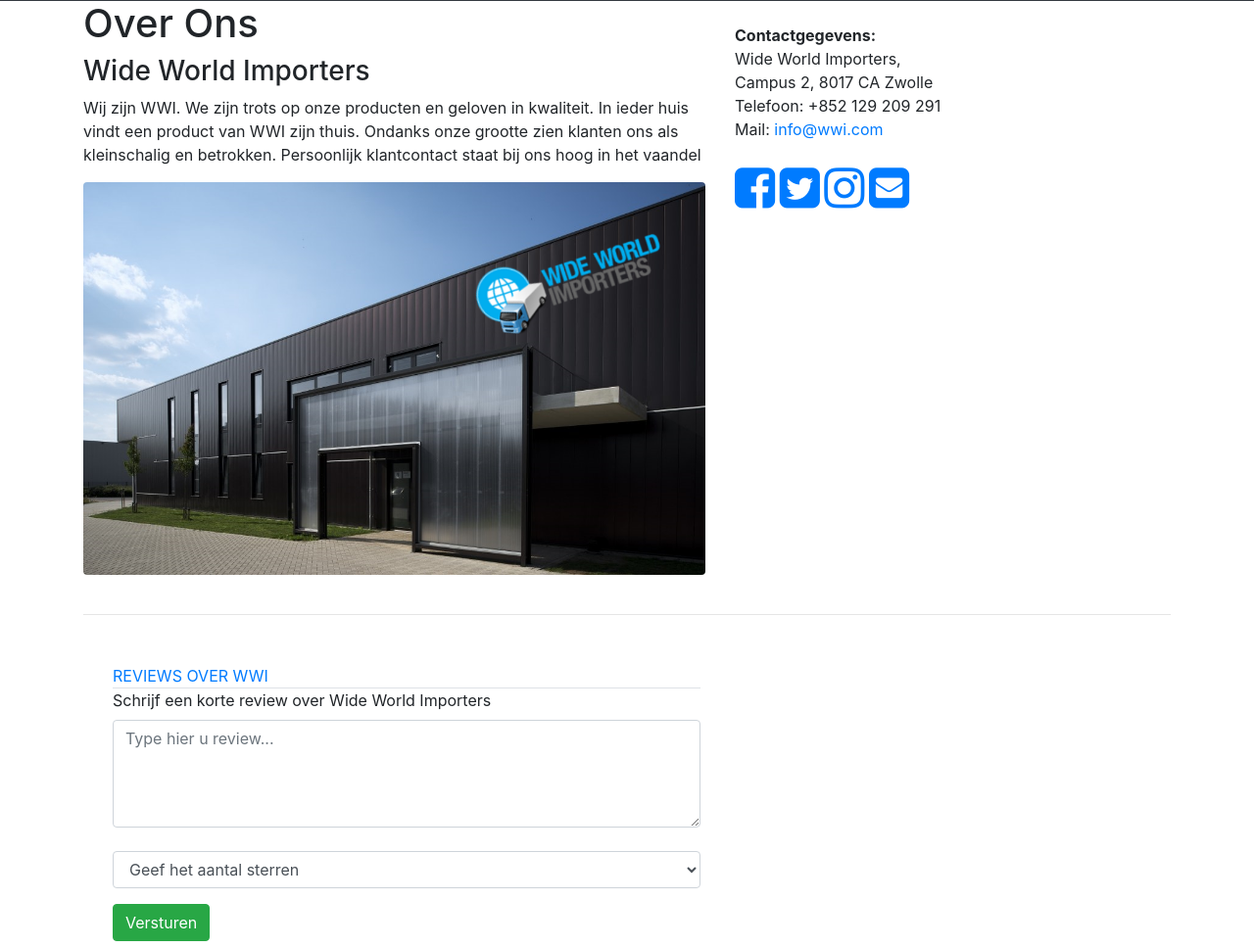
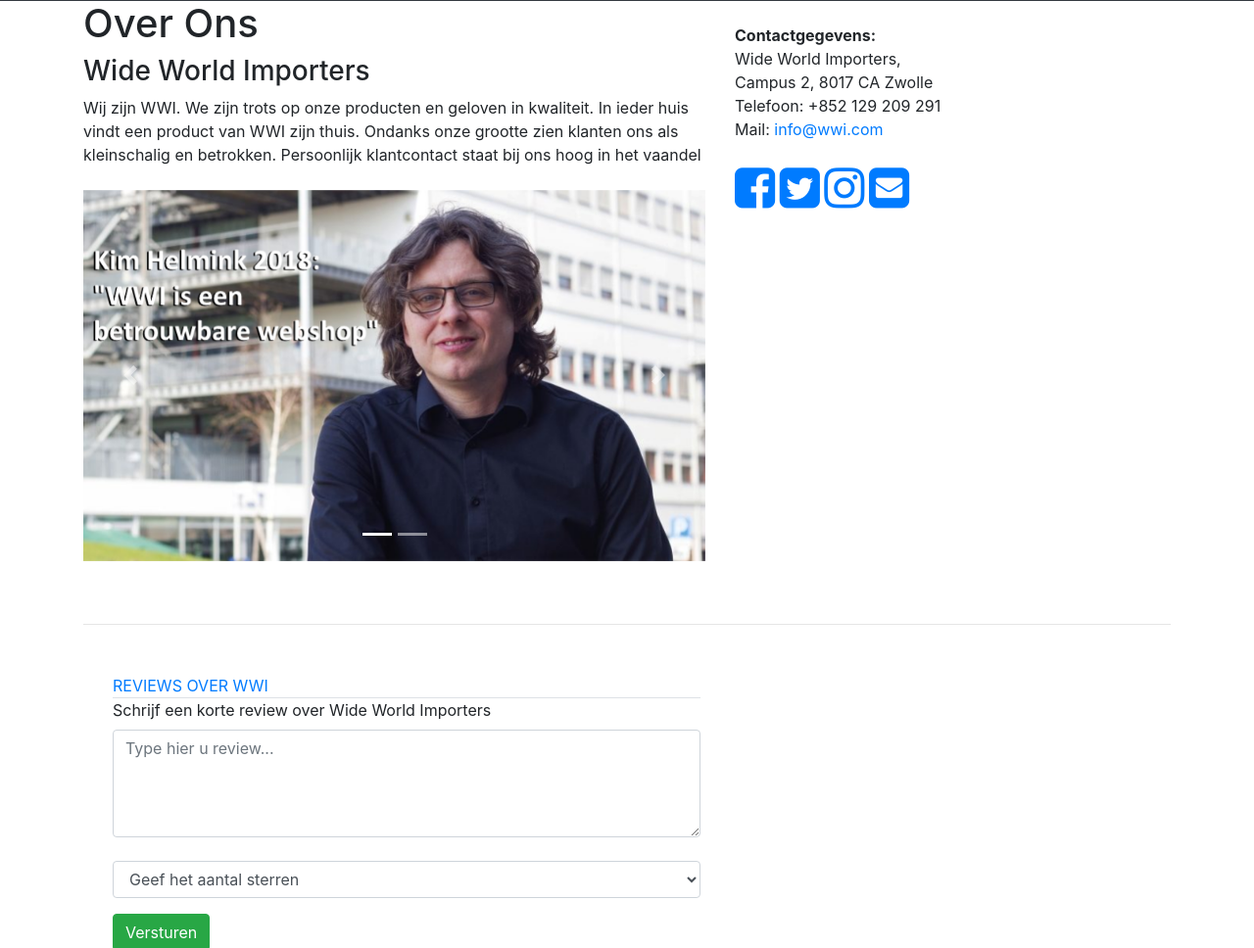
Before and after one commit to zzendon/wwi, a PHP site: page /WWI-webshop/overons_page.html.php in a window 1280 px wide. Shown: the part 96-1064 px from the top of the page at 98% size. Run offline with PHP 8.4, Linux system fonts and the light colour scheme; data that the repository does not hold is empty.

Commit message:
Overons-pagina update (#31)

```diff
--- a/pages/overons_page.html.php
+++ b/pages/overons_page.html.php
@@ -34,6 +34,10 @@ function getReviews(){
     <meta name="author" content="">
 
     <title>Wide World Importers</title>
+
+    <!-- Google Fonts -->
+    <link href='https://fonts.googleapis.com/css?family=Passion+One' rel='stylesheet' type='text/css'>
+    <link href='https://fonts.googleapis.com/css?family=Oxygen' rel='stylesheet' type='text/css'>
 
     <!-- Bootstrap core CSS -->
     <link href="../vendor/bootstrap/css/bootstrap.min.css" rel="stylesheet">
@@ -83,7 +87,28 @@ function getReviews(){
                     <p class="about-paddingB">Wij zijn WWI. We zijn trots op onze producten en geloven in kwaliteit. In ieder huis vindt een
                     product van WWI zijn thuis. Ondanks onze grootte zien klanten ons als kleinschalig en
                     betrokken. Persoonlijk klantcontact staat bij ons hoog in het vaandel</p>
-                    <img class="d-block img-fluid rounded mx-auto" src="../images/pand.png"/><br>
+                    <div id="carouselExampleIndicators" class="carousel slide my-4" data-ride="carousel">
+                        <ol class="carousel-indicators">
+                            <li data-target="#carouselExampleIndicators" data-slide-to="0" class="active"></li>
+                            <li data-target="#carouselExampleIndicators" data-slide-to="1"></li>
+                        </ol>
+                        <div class="carousel-inner" role="listbox">
+                            <div class="carousel-item active">
+                                <img class="d-block img-fluid" src="../images/Kim_Helmink.png" alt="Second slide">
+                            </div>
+                            <div class="carousel-item">
+                                <img class="d-block img-fluid" src="../images/pand.png" alt="Second slide">
+                            </div>
+                        </div>
+                        <a class="carousel-control-prev" href="#carouselExampleIndicators" role="button" data-slide="prev">
+                            <span class="carousel-control-prev-icon" aria-hidden="true"></span>
+                            <span class="sr-only">Previous</span>
+                        </a>
+                        <a class="carousel-control-next" href="#carouselExampleIndicators" role="button" data-slide="next">
+                            <span class="carousel-control-next-icon" aria-hidden="true"></span>
+                            <span class="sr-only">Next</span>
+                        </a>
+                    </div><br>
                 </div>
             </div>
             <div class="col-sm" style="style=margin-top: 35px">
@@ -180,8 +205,8 @@ function getReviews(){
 </footer>
 
 <!-- Bootstrap core JavaScript -->
-<script src="./vendor/jquery/jquery.min.js"></script>
-<script src="./vendor/bootstrap/js/bootstrap.bundle.min.js"></script>
+<script src="../vendor/jquery/jquery.min.js"></script>
+<script src="../vendor/bootstrap/js/bootstrap.bundle.min.js"></script>
 
 </body>
 
```
Also changed, not shown: images/Kim_Helmink.png (added).
